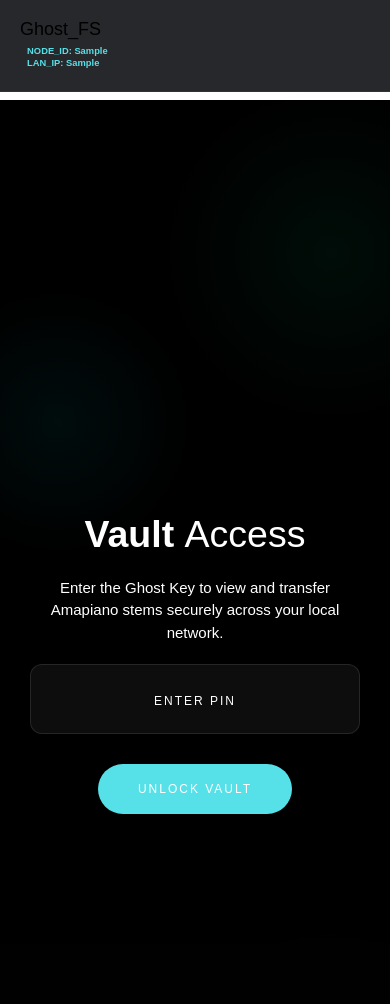
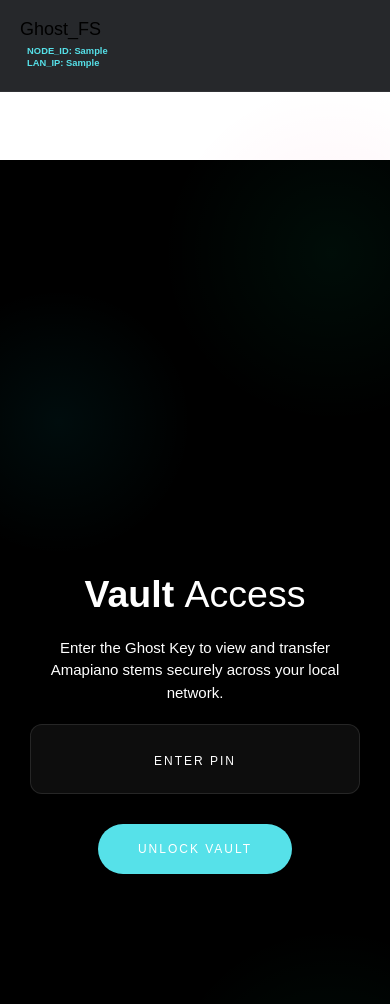
Before and after one commit to thulanesigasa/ghost_fileshuttler, a Flask app: template app/templates/index.html in a window 390 px wide. Before the commit the page ends 814 px from the top, so only its background shows below. Run offline with Flask 3, Linux system fonts and the light colour scheme; the template is opened without the code that fills it: most values are stand-ins (such as "Sample title", 1, 10 or a date in 2020); some libraries are stand-ins or nearby versions.

Commit message:
UI: Increased mobile padding to prevent header from covering content

```diff
--- a/app/static/css/styles.css
+++ b/app/static/css/styles.css
@@ -474,7 +474,7 @@ input[type="password"]:focus {
     }
 
     .mil-content {
-        padding-top: 100px !important;
+        padding-top: 160px !important;
     }
 
     .mil-frame .mil-frame-top {
```
